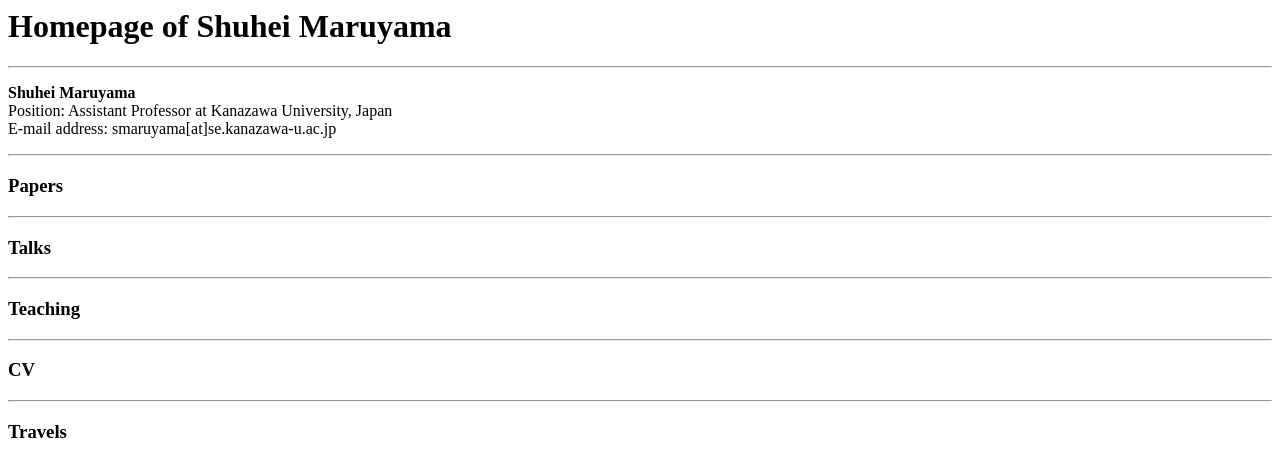
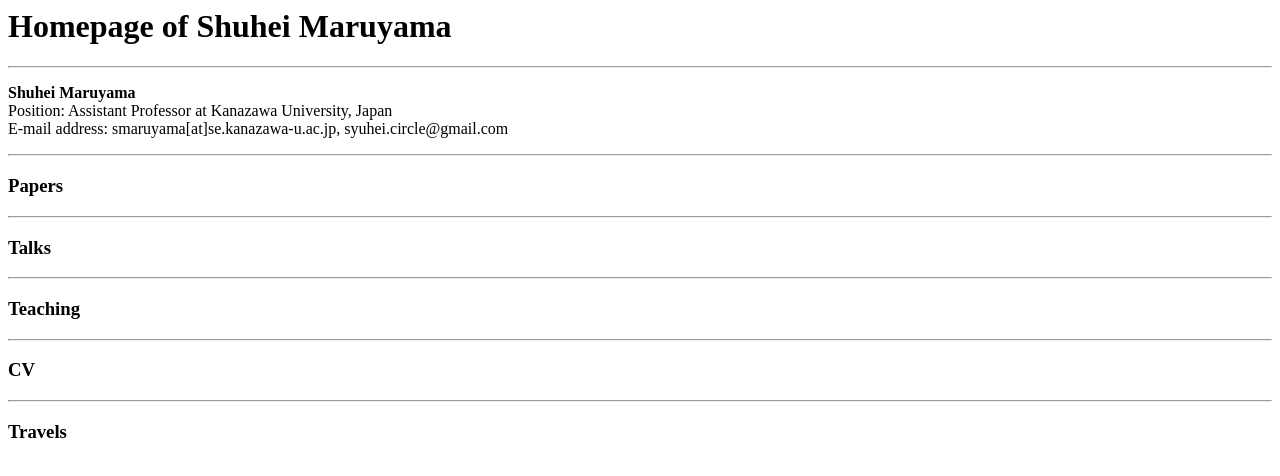
Before and after one commit to ShuMaruyama/homepage, a plain HTML site: page index.html in a window 1280 px wide. Drawn offline with Linux system fonts and the light colour scheme.

Commit message:
Update index.html

```diff
--- a/index.html
+++ b/index.html
@@ -20,7 +20,7 @@
 <hr>
 <p><b>Shuhei Maruyama</b> <br>
 Position: Assistant Professor at Kanazawa University, Japan <br>
-E-mail address: smaruyama[at]se.kanazawa-u.ac.jp </p>
+E-mail address: smaruyama[at]se.kanazawa-u.ac.jp, syuhei.circle@gmail.com </p>
 <hr>
 
 <div onclick="obj=document.getElementById('paper').style; obj.display=(obj.display=='none')?'block':'none';">
```
